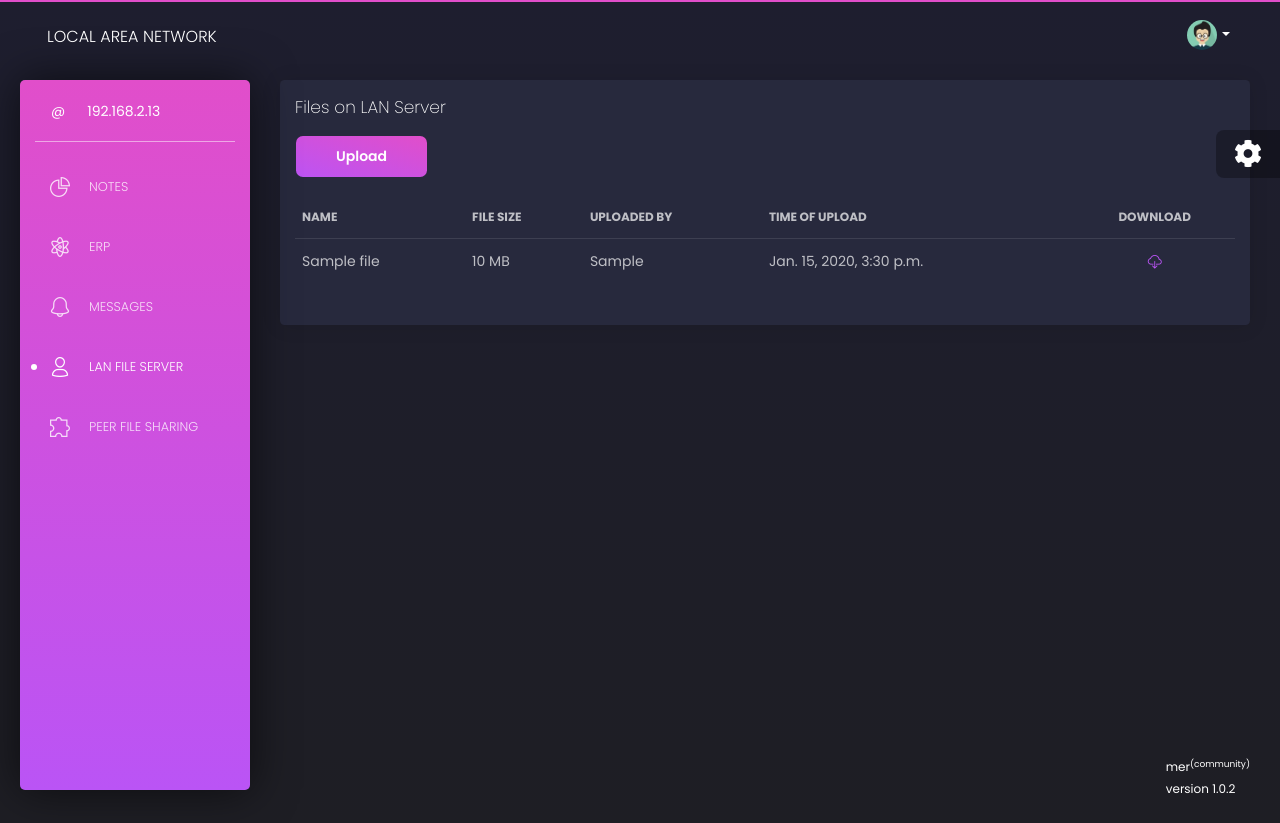
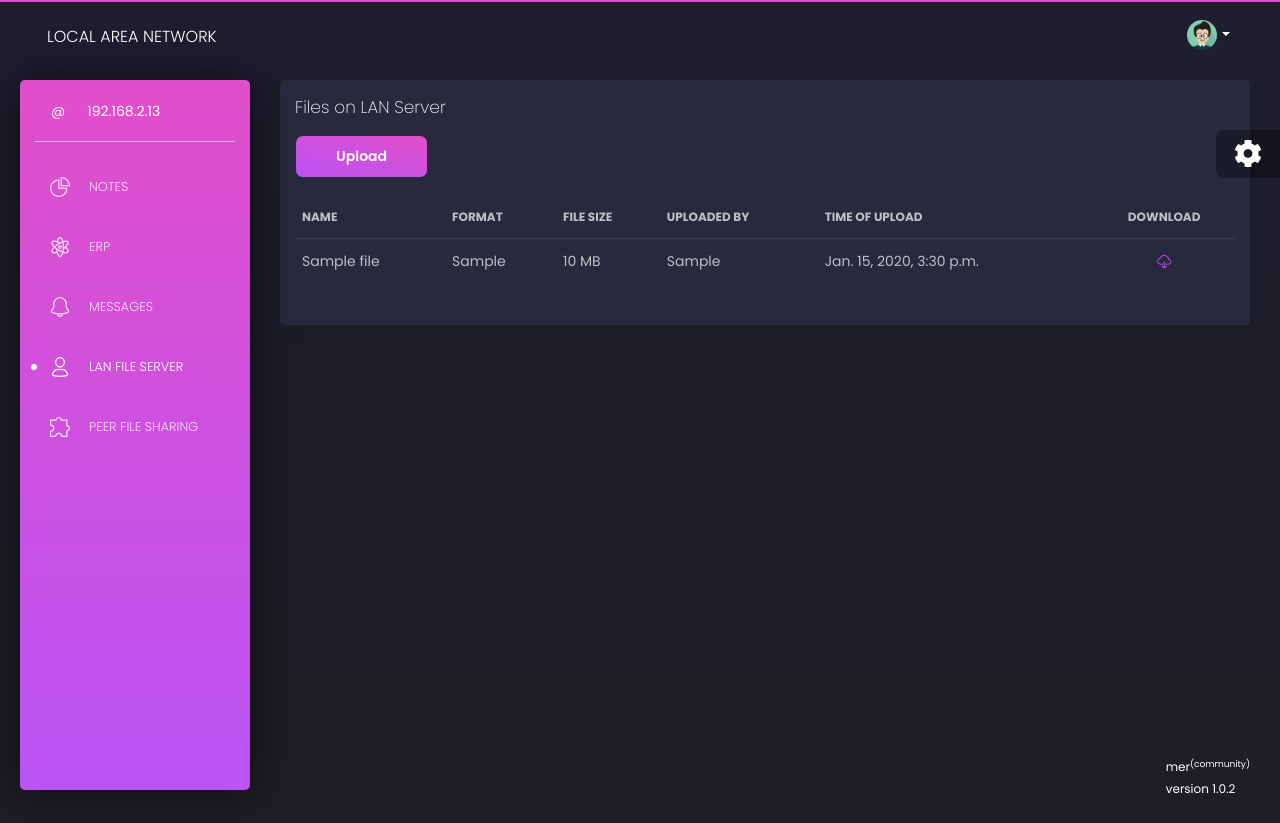
Before and after one commit to theflyingrahul/mercommunity, a Django app: page /merlan/ in a window 1280 px wide. Run offline with Django 3.2, Linux system fonts and the light colour scheme; tables that the repository leaves empty hold one stand-in row (values such as "Sample post"); some libraries are stand-ins or nearby versions.

Commit message:
DB: File format (alter table)

```diff
--- a/navi/models.py
+++ b/navi/models.py
@@ -19,6 +19,7 @@ class User(models.Model):
 
 class File(models.Model):
     name = models.CharField(max_length=50)
+    fmt = models.CharField(max_length=10)
     file_size = models.IntegerField()
     uploaded_by = models.CharField(max_length=30)
     date_time = models.DateTimeField(default=datetime.datetime.now)
--- a/navi/templates/navi/merlan.html
+++ b/navi/templates/navi/merlan.html
@@ -143,6 +143,9 @@
                           Name
                         </th>
                         <th>
+                          Format
+                        </th>
+                        <th>
                         File Size</th>
                         <th>
                           Uploaded By
@@ -160,6 +163,9 @@
                       <tr>
                         <td>
                           {{f.name}}
+                        </td>
+                         <td>
+                          {{f.fmt}}
                         </td>
                         <td>
                           {{f.file_size}} MB&nbsp;
```
Also changed, not shown: navi/migrations/0001_initial.py, navi/migrations/0002_file.py (deleted), navi/migrations/0003_auto_20200407_0757.py (deleted), sqlite3.db (deleted).
